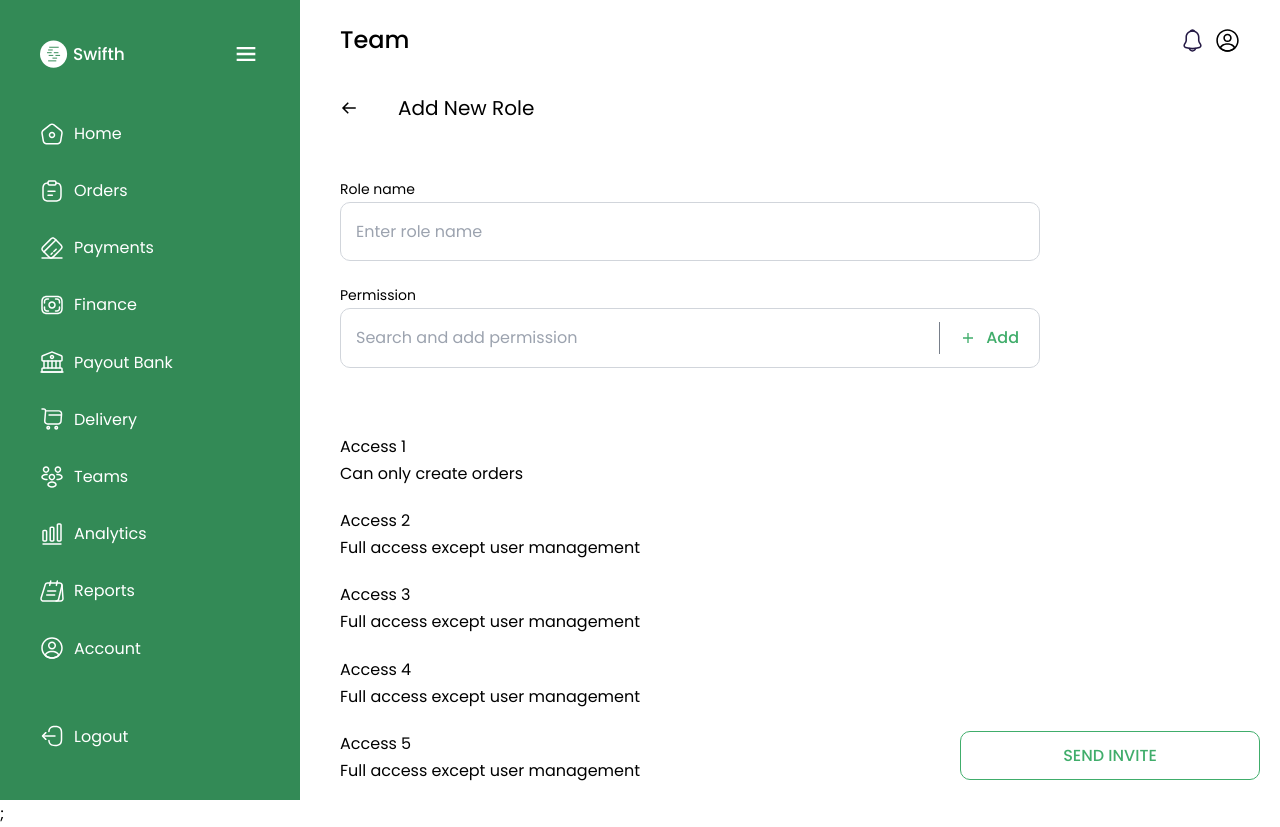
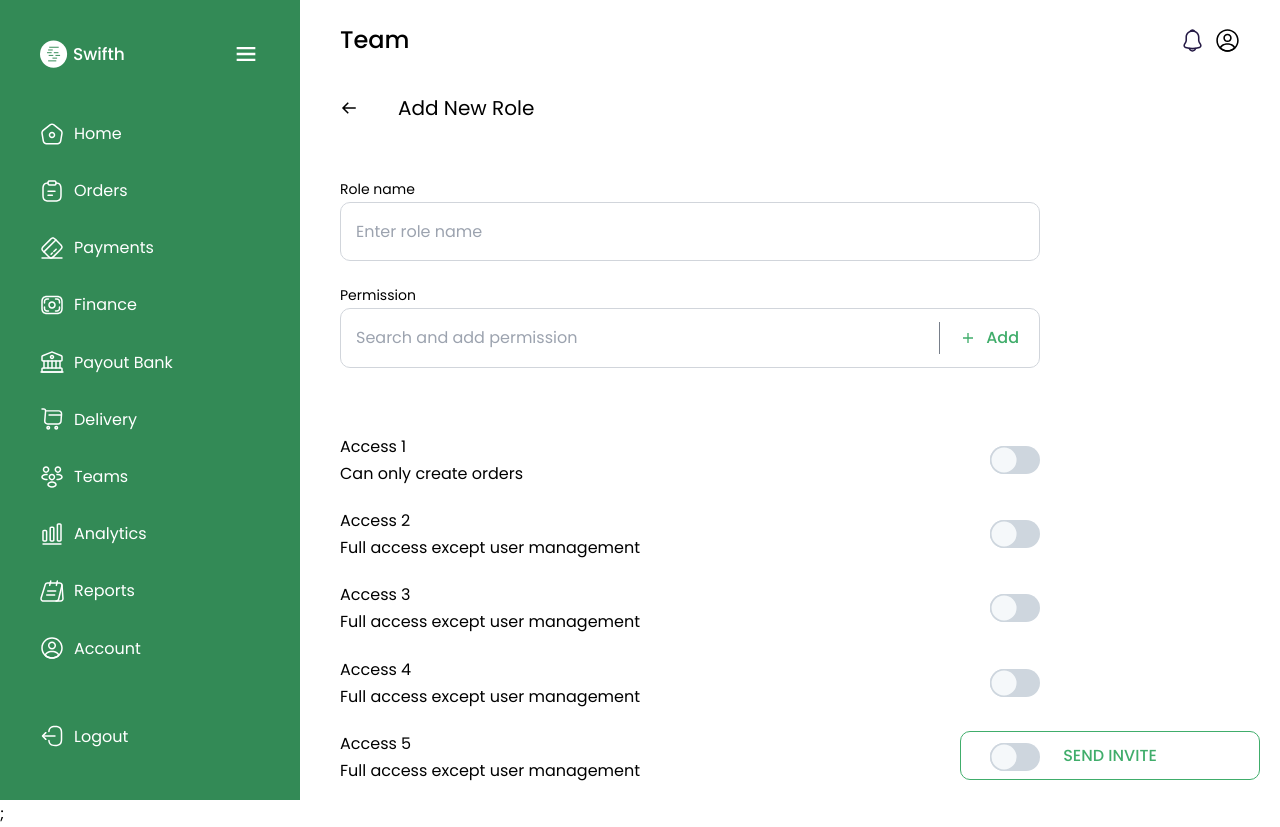
Before and after one commit to projects-for-clients/swifth, a React (Vite) app: page /dashboard/team/add-role in a window 1280 px wide. Built offline with nearby package versions, Linux system fonts and the light colour scheme.

Commit message:
working on add team member

```diff
--- a/src/pages/team/AddRole.tsx
+++ b/src/pages/team/AddRole.tsx
@@ -5,9 +5,9 @@ import { useNavigate } from 'react-router-dom';
 import Header from '../../components/dashboard/Header';
 
 interface Access {
-id: number;
-name: string;
-description: string;
+  id: number;
+  name: string;
+  description: string;
 }
 
 const AddRole = () => {
@@ -80,11 +80,18 @@ const AddRole = () => {
               <div
                 key={item.id}
                 className="flex items-center gap-8 cursor-pointer justify-between"
+                onClick={() => handleToggle(name)}
               >
                 <div>
                   <p>{name}</p>
                   <p>{i === 0 ? 'Can only create orders' : description}</p>
                 </div>
+
+                {toggleAccess && toggleAccess[name] ? (
+                  <img src="/icons/switchOn.svg" alt="" />
+                ) : (
+                  <img src="/icons/switchOff.svg" alt="" />
+                )}
               </div>
             );
           })}
```
